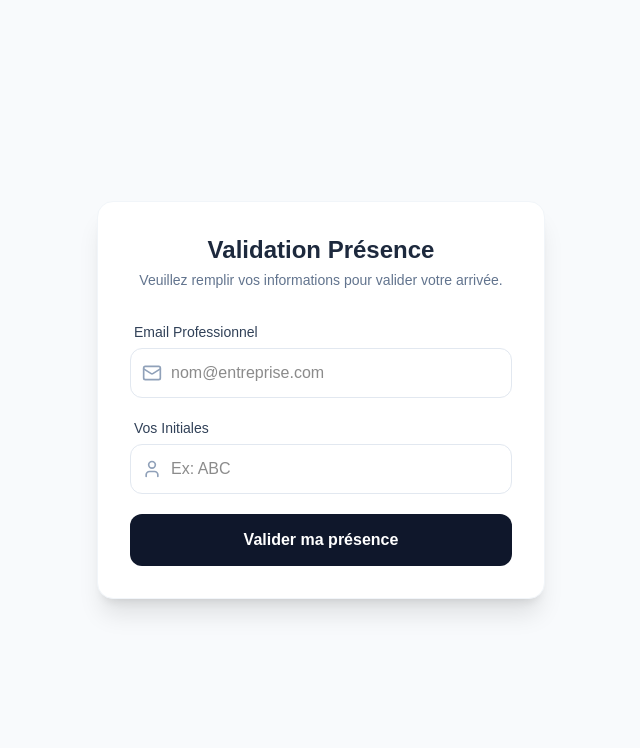
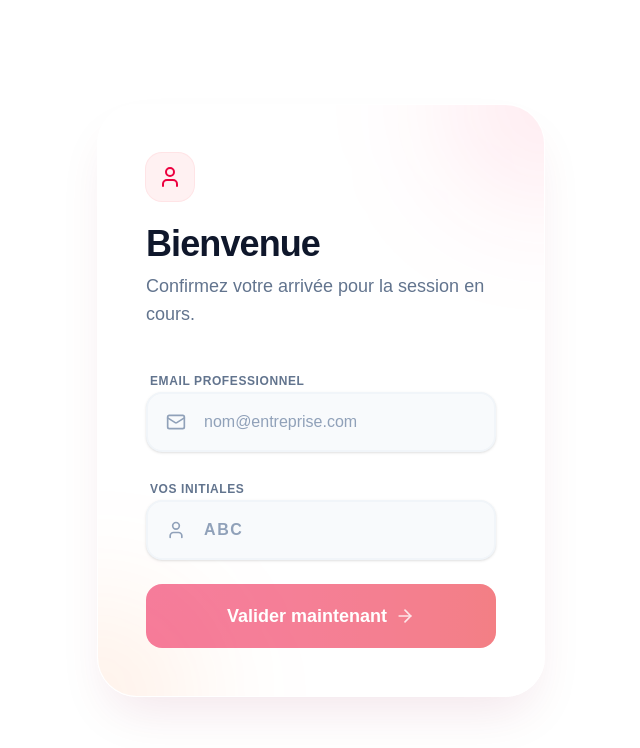
Before and after one commit to MKhalifi/employee-checkin, a Next.js app: page /checkin/1 in a window 1280 px wide. Shown: the top 748 px of the page, without its empty margins (319-959 px from the left). Built offline with nearby package versions, Linux system fonts and the light colour scheme.

Commit message:
Update page.tsx

```diff
--- a/app/checkin/[token]/page.tsx
+++ b/app/checkin/[token]/page.tsx
@@ -1,10 +1,13 @@
 'use client';
 
 import { useState } from 'react';
-import { CheckCircle, AlertTriangle, Loader2, User, Mail } from 'lucide-react';
+import { useParams } from 'next/navigation';
+import { CheckCircle, AlertTriangle, Loader2, User, Mail, ArrowRight } from 'lucide-react';
 
-export default function CheckInPage({ params }: { params: { token: string } }) {
-  // State for form data and UI status
+export default function CheckInPage() {
+  const params = useParams();
+  const token = params?.token as string; // Récupération robuste du token via le hook
+
   const [formData, setFormData] = useState({ email: '', initials: '' });
   const [status, setStatus] = useState<'IDLE' | 'LOADING' | 'SUCCESS' | 'ERROR'>('IDLE');
   const [errorMessage, setErrorMessage] = useState('');
@@ -15,6 +18,12 @@ export default function CheckInPage({ params }: { params: { token: string } }) {
     setStatus('LOADING');
     setErrorMessage('');
 
+    if (!token) {
+        setErrorMessage("Erreur: Impossible de lire le token dans l'URL.");
+        setStatus('ERROR');
+        return;
+    }
+
     try {
       const response = await fetch('/api/checkin', {
         method: 'POST',
@@ -22,17 +31,15 @@ export default function CheckInPage({ params }: { params: { token: string } }) {
         body: JSON.stringify({
           email: formData.email,
           initials: formData.initials.toUpperCase(),
-          token: params.token, // Token from the URL
+          token: token, // Utilisation du token récupéré par useParams
         }),
       });
 
       const data = await response.json();
 
-      if (!response.ok) {
-        throw new Error(data.error || 'Une erreur est survenue.');
-      }
+      if (!response.ok) throw new Error(data.error || 'Erreur inconnue.');
 
-      setCheckInResult(data); // Save result (e.g., ON_TIME, LATE)
+      setCheckInResult(data);
       setStatus('SUCCESS');
     } catch (err: any) {
       setErrorMessage(err.message || "Erreur de connexion.");
@@ -40,31 +47,34 @@ export default function CheckInPage({ params }: { params: { token: string } }) {
     }
   };
 
-  // --- UI: SUCCESS STATE ---
   if (status === 'SUCCESS') {
     return (
-      <div className="min-h-screen bg-emerald-600 flex items-center justify-center p-4">
-        <div className="bg-white p-8 rounded-3xl shadow-2xl w-full max-w-sm text-center animate-in zoom-in duration-300">
-          <div className="w-20 h-20 bg-emerald-100 rounded-full flex items-center justify-center mx-auto mb-6">
-            <CheckCircle className="text-emerald-600 w-10 h-10" />
+      <div className="min-h-screen bg-gradient-to-br from-rose-50 to-red-100 flex items-center justify-center p-4">
+        <div className="bg-white p-10 rounded-3xl shadow-2xl shadow-rose-200/50 w-full max-w-sm text-center animate-in fade-in zoom-in duration-500 relative overflow-hidden border border-white/60">
+          <div className="absolute top-0 left-0 w-full h-1.5 bg-gradient-to-r from-rose-500 to-red-600"></div>
+
+          <div className="w-24 h-24 bg-gradient-to-tr from-emerald-50 to-emerald-100 rounded-full flex items-center justify-center mx-auto mb-6 shadow-inner ring-4 ring-emerald-50">
+            <CheckCircle className="text-emerald-500 w-12 h-12" />
           </div>
-          <h2 className="text-2xl font-bold text-slate-800 mb-2">Pointage Réussi !</h2>
-          <p className="text-slate-500 mb-6">Votre présence a été enregistrée.</p>
 
-          <div className="bg-slate-50 rounded-xl p-4 text-left border border-slate-100">
-             <div className="flex justify-between text-sm mb-2">
-               <span className="text-slate-500">Statut:</span>
-               <span className={`font-bold ${
-                 checkInResult?.status === 'ON_TIME' ? 'text-emerald-600' :
-                 checkInResult?.status === 'LATE' ? 'text-amber-600' : 'text-slate-800'
+          <h2 className="text-3xl font-extrabold text-slate-800 mb-2 tracking-tight">Pointage Réussi</h2>
+          <p className="text-slate-500 mb-8 font-medium">Votre présence a été enregistrée.</p>
+
+          <div className="bg-slate-50 rounded-2xl p-5 text-left border border-slate-100 shadow-sm relative overflow-hidden">
+             <div className="absolute left-0 top-0 w-1 h-full bg-emerald-500"></div>
+             <div className="flex justify-between text-base mb-3 pb-3 border-b border-slate-200/60">
+               <span className="text-slate-500 font-medium">Statut</span>
+               <span className={`font-bold inline-flex items-center ${
+                 checkInResult?.status === 'ON_TIME' ? 'text-emerald-700' :
+                 checkInResult?.status === 'LATE' ? 'text-amber-700' : 'text-rose-700'
                }`}>
-                 {checkInResult?.status === 'ON_TIME' ? "À l'heure" :
-                  checkInResult?.status === 'LATE' ? "En retard" : "Absent"}
+                 {checkInResult?.status === 'ON_TIME' ? "✅ À l'heure" :
+                  checkInResult?.status === 'LATE' ? "⚠️ En retard" : "Absent"}
                </span>
              </div>
-             <div className="flex justify-between text-sm">
-               <span className="text-slate-500">Heure:</span>
-               <span className="font-bold text-slate-800">
+             <div className="flex justify-between text-base">
+               <span className="text-slate-500 font-medium">Heure</span>
+               <span className="font-bold font-mono text-slate-900">
                  {new Date().toLocaleTimeString('fr-FR', { hour: '2-digit', minute: '2-digit' })}
                </span>
              </div>
@@ -74,71 +84,74 @@ export default function CheckInPage({ params }: { params: { token: string } }) {
     );
   }
 
-  // --- UI: FORM STATE ---
   return (
-    <div className="min-h-screen bg-slate-50 flex items-center justify-center p-4">
-      <div className="bg-white p-8 rounded-2xl shadow-xl w-full max-w-md border border-slate-100">
-        <div className="text-center mb-8">
-          <h1 className="text-2xl font-bold text-slate-800">Validation Présence</h1>
-          <p className="text-slate-500 text-sm mt-1">Veuillez remplir vos informations pour valider votre arrivée.</p>
+    <div className="min-h-screen bg-[radial-gradient(ellipse_at_top_right,_var(--tw-gradient-stops))] from-rose-100 via-slate-50 to-white flex items-center justify-center p-4 lg:p-8">
+      <div className="bg-white/80 p-8 md:p-12 rounded-[2.5rem] shadow-2xl shadow-rose-900/10 w-full max-w-md relative overflow-hidden border border-white backdrop-blur-xl">
+        {/* Decorative elements */}
+        <div className="absolute -top-24 -right-24 w-48 h-48 bg-rose-500/10 rounded-full blur-3xl"></div>
+        <div className="absolute -bottom-24 -left-24 w-48 h-48 bg-orange-500/10 rounded-full blur-3xl"></div>
+
+        <div className="mb-10 relative">
+          <div className="inline-block p-3 rounded-2xl bg-rose-50 text-rose-600 mb-4 ring-1 ring-rose-100">
+             <User className="w-6 h-6" />
+          </div>
+          <h1 className="text-4xl font-black text-slate-900 tracking-tight">Bienvenue</h1>
+          <p className="text-slate-500 mt-2 text-lg font-medium">Confirmez votre arrivée pour la session en cours.</p>
         </div>
 
-        <form onSubmit={handleSubmit} className="space-y-5">
-          {/* Email Input */}
-          <div>
-            <label className="block text-sm font-medium text-slate-700 mb-1.5 ml-1">Email Professionnel</label>
-            <div className="relative">
-              <Mail className="absolute left-3 top-1/2 -translate-y-1/2 w-5 h-5 text-slate-400" />
+        <form onSubmit={handleSubmit} className="space-y-6">
+          <div className="space-y-2">
+            <label className="text-xs font-bold text-slate-500 uppercase tracking-wider ml-1">Email Professionnel</label>
+            <div className="relative group">
+              <Mail className="absolute left-5 top-1/2 -translate-y-1/2 w-5 h-5 text-slate-400 group-focus-within:text-rose-500 transition-colors" />
               <input
                 required
                 type="email"
                 value={formData.email}
                 onChange={(e) => setFormData({...formData, email: e.target.value})}
-                className="w-full pl-10 pr-4 py-3 border border-slate-200 rounded-xl focus:ring-2 focus:ring-blue-500 focus:border-transparent outline-none transition-all"
+                className="w-full pl-14 pr-6 py-4 bg-slate-50 border-2 border-slate-100 rounded-2xl focus:bg-white focus:border-rose-500 focus:ring-4 focus:ring-rose-500/10 outline-none transition-all text-slate-900 font-medium placeholder:text-slate-400 shadow-sm group-hover:border-rose-200"
                 placeholder="nom@entreprise.com"
               />
             </div>
           </div>
 
-          {/* Initials Input */}
-          <div>
-            <label className="block text-sm font-medium text-slate-700 mb-1.5 ml-1">Vos Initiales</label>
-            <div className="relative">
-              <User className="absolute left-3 top-1/2 -translate-y-1/2 w-5 h-5 text-slate-400" />
+          <div className="space-y-2">
+            <label className="text-xs font-bold text-slate-500 uppercase tracking-wider ml-1">Vos Initiales</label>
+            <div className="relative group">
+              <User className="absolute left-5 top-1/2 -translate-y-1/2 w-5 h-5 text-slate-400 group-focus-within:text-rose-500 transition-colors" />
               <input
                 required
                 type="text"
                 maxLength={3}
                 value={formData.initials}
                 onChange={(e) => setFormData({...formData, initials: e.target.value.toUpperCase()})}
-                className="w-full pl-10 pr-4 py-3 border border-slate-200 rounded-xl focus:ring-2 focus:ring-blue-500 focus:border-transparent outline-none transition-all uppercase placeholder:normal-case"
-                placeholder="Ex: ABC"
+                className="w-full pl-14 pr-6 py-4 bg-slate-50 border-2 border-slate-100 rounded-2xl focus:bg-white focus:border-rose-500 focus:ring-4 focus:ring-rose-500/10 outline-none transition-all text-slate-900 font-bold placeholder:text-slate-400 uppercase shadow-sm tracking-widest group-hover:border-rose-200"
+                placeholder="ABC"
               />
             </div>
           </div>
 
-          {/* Error Message */}
           {status === 'ERROR' && (
-            <div className="bg-rose-50 text-rose-600 p-3 rounded-xl text-sm flex items-start animate-pulse">
-              <AlertTriangle className="w-5 h-5 mr-2 shrink-0" />
+            <div className="bg-rose-50 text-rose-700 p-4 rounded-2xl text-sm flex items-center font-bold border border-rose-200 animate-in fade-in slide-in-from-top-2 shadow-sm">
+              <AlertTriangle className="w-5 h-5 mr-3 shrink-0 text-rose-600" />
               <span>{errorMessage}</span>
             </div>
           )}
 
-          {/* Submit Button */}
           <button
             type="submit"
-            disabled={status === 'LOADING'}
-            className="w-full bg-slate-900 text-white py-3.5 rounded-xl font-bold hover:bg-slate-800 transition-all disabled:opacity-70 disabled:cursor-not-allowed flex items-center justify-center"
+            disabled={status === 'LOADING' || !formData.email || !formData.initials}
+            className="w-full bg-gradient-to-r from-rose-600 to-red-600 text-white py-4.5 rounded-2xl font-bold text-lg hover:shadow-xl hover:shadow-rose-500/20 hover:-translate-y-0.5 active:translate-y-0 transition-all disabled:opacity-50 disabled:cursor-not-allowed disabled:hover:shadow-none disabled:hover:translate-y-0 flex items-center justify-center group relative overflow-hidden mt-4"
           >
-            {status === 'LOADING' ? (
-              <>
-                <Loader2 className="w-5 h-5 mr-2 animate-spin" />
-                Validation...
-              </>
-            ) : (
-              'Valider ma présence'
-            )}
+            <span className="relative z-10 flex items-center">
+                {status === 'LOADING' ? <Loader2 className="w-6 h-6 animate-spin" /> : (
+                    <>
+                    Valider maintenant
+                    <ArrowRight className="w-5 h-5 ml-2 group-hover:translate-x-1 transition-transform opacity-80"/>
+                    </>
+                )}
+            </span>
+            <div className="absolute inset-0 h-full w-full bg-white/20 scale-x-0 group-hover:scale-x-100 transition-transform origin-left duration-500"></div>
           </button>
         </form>
       </div>
```
